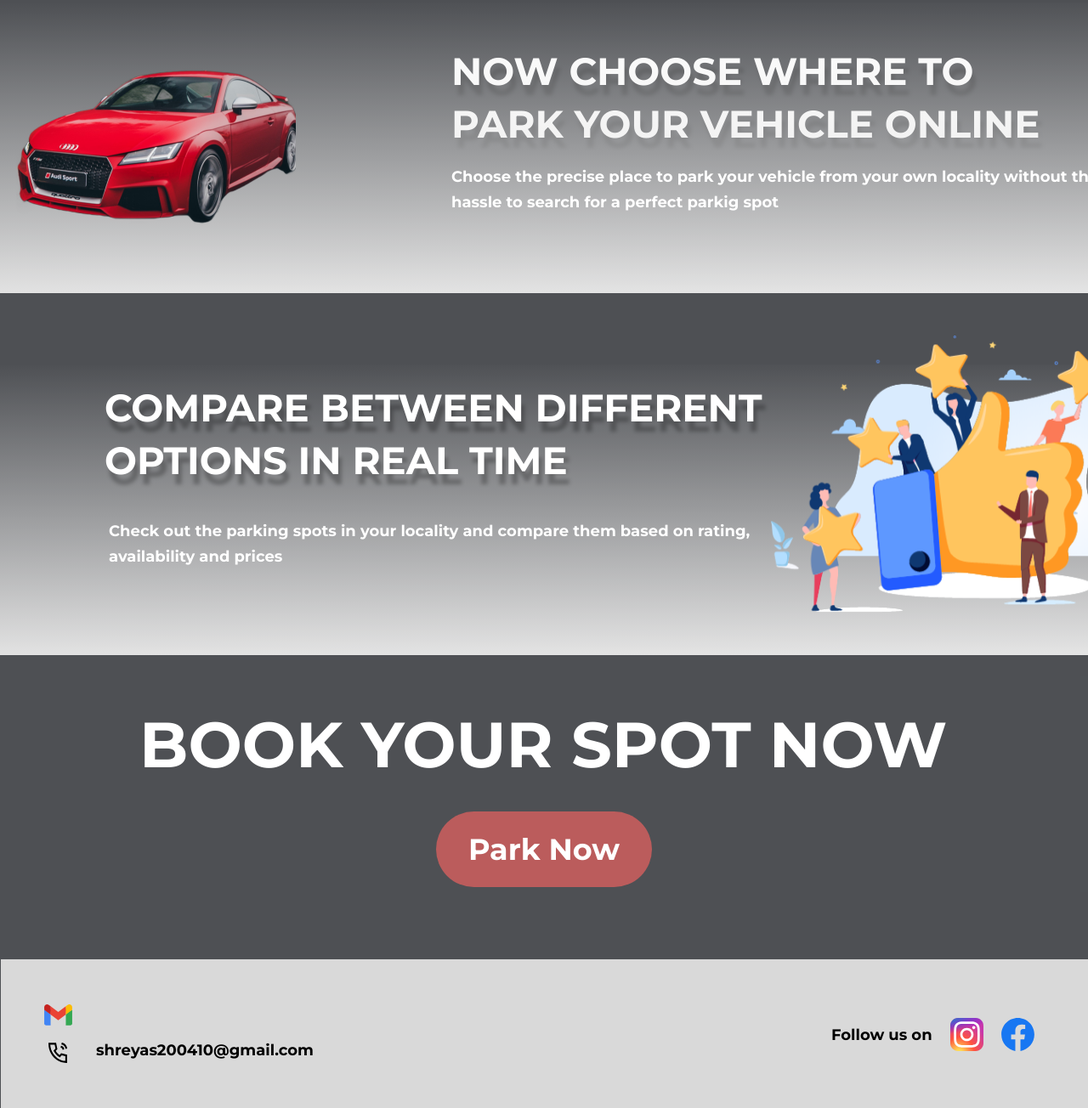
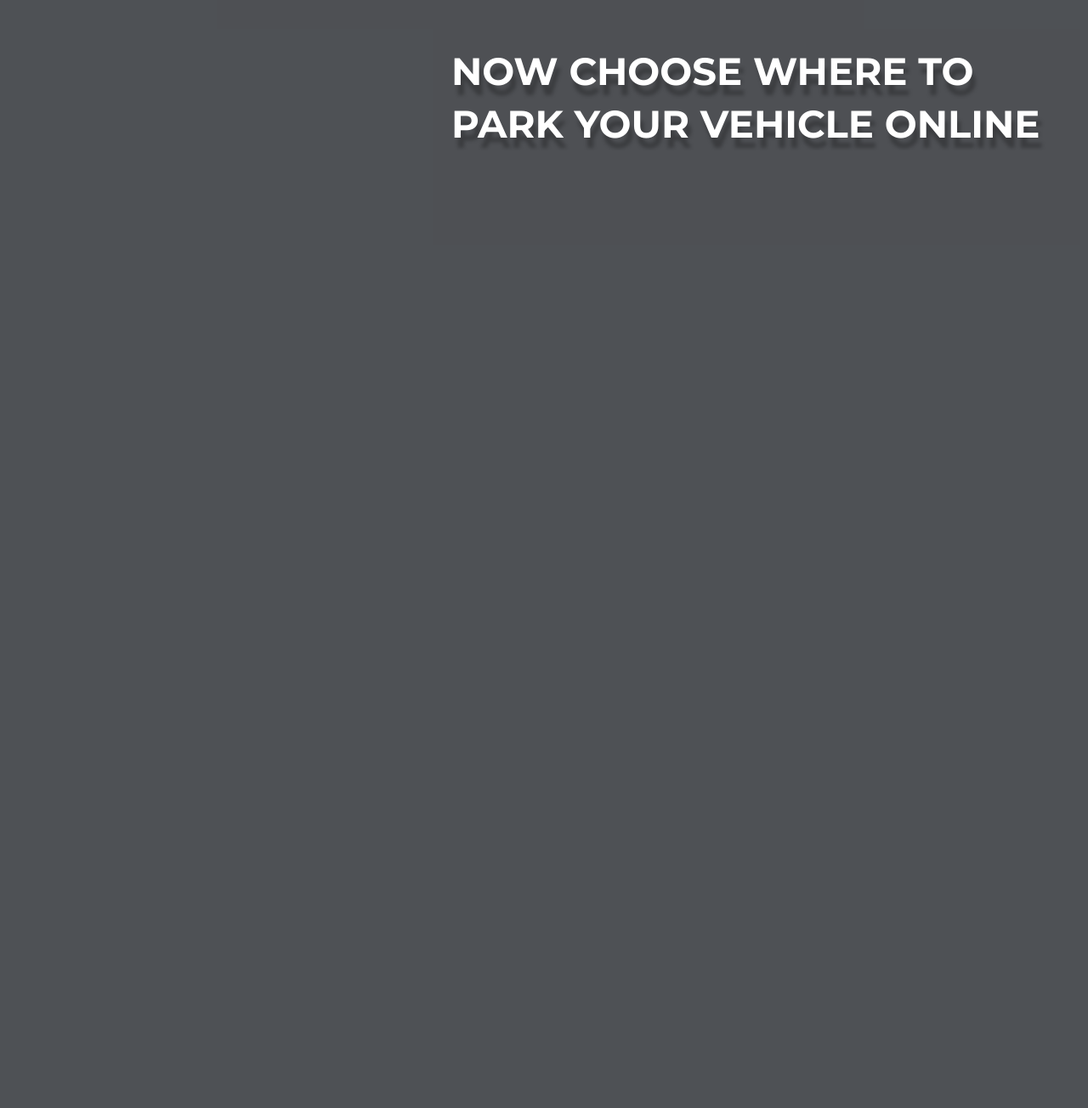
Before and after one commit to Shreyas521032/Parking-Management-System, a website built with Parcel: page homepage.html in a window 1280 px wide. Shown: the part 221-1525 px from the top of the page at 85% size. Built offline with nearby package versions, Linux system fonts and the light colour scheme; a web font is replaced by a local one.

Commit message:
Update homepage.html

```diff
--- a/homepage.html
+++ b/homepage.html
@@ -1,10 +1,9 @@
 <!DOCTYPE html>
-<html>
+<html lang="en">
   <head>
-
-
     <meta charset="utf-8" />
     <meta name="viewport" content="initial-scale=1, width=device-width" />
+    <title>Parking Management</title>
 
     <link rel="stylesheet" href="./global.css" />
     <link rel="stylesheet" href="./homepage.css" />
@@ -14,18 +13,21 @@
     />
     <link
       rel="stylesheet"
-      href="https://fonts.googleapis.com/css2?family=Francois One:wght@400&display=swap"
+      href="https://fonts.googleapis.com/css2?family=Francois+One&display=swap"
     />
   </head>
   <body>
     <div class="desktop-1">
       <section class="background"></section>
+
       <div class="frame">
         <h1 class="now-choose-where">
           NOW CHOOSE WHERE TO PARK YOUR VEHICLE ONLINE
         </h1>
       </div>
+
       <div class="frame1"></div>
+
       <div class="frame2">
         <nav class="menu">
           <button class="menu-button">MENU</button>
@@ -34,85 +36,6 @@
           <button class="menu-button">MEMBERSHIP</button>
         </nav>
       </div>
-      <section class="heading"></section>
-      <div class="frame3">
-        <section class="heading-wrapper">
-          <div class="heading1">
-            <h1 class="smart-parking-for">SMART PARKING FOR SMART CITY</h1>
-          </div>
-        </section>
-      </div>
-      <div class="frame4">
-        <section class="frame-child"></section>
-      </div>
-      <div class="frame5">
-        <section class="frame-item"></section>
-      </div>
-      <div class="frame6">
-        <b class="choose-the-precise"
-          >Choose the precise place to park your vehicle from your own locality
-          without the hassle to search for a perfect parkig spot</b
-        >
-      </div>
-      <div class="frame7">
-        <img
-          class="unsplashxpcuyaztpli-icon"
-          alt=""
-          src="./Public/unsplashxpcuyaztpli@2x.png"
-        />
-      </div>
-      <div class="frame8">
-        <img
-          class="customersatisfaction-1-icon"
-          alt=""
-          src="./Public/customersatisfaction-1@2x.png"
-        />
-
-        <h1 class="compare-between-different">
-          COMPARE BETWEEN DIFFERENT OPTIONS IN REAL TIME
-        </h1>
-        <div class="frame9">
-          <b class="check-out-the"
-            >Check out the parking spots in your locality and compare them based
-            on rating, availability and prices</b
-          >
-        </div>
-      </div>
-      <div class="frame10">
-        <section class="book-your-spot">BOOK YOUR SPOT NOW</section>
-      </div>
-      <div class="park-now-button">
-        <button class="park-now-wrapper" onclick="window.location.href = './map.html';">
-          <b class="park-now">Park Now</b>
-        </button>
-      </div>
-      <div class="bottom-frame">
-        <section class="bottom-frame-child"></section>
-      </div>
-      <div class="frame11">
-        <b class="mangleshgmailcom-91-9156974-container">
-          <p class="mangleshgmailcom">shreyas200410@gmail.com</p>
-          <p class="mangleshgmailcom"></p>
-        </b>
-      </div>
-      <div class="frame-parent">
-        <div class="frame12">
-          <img
-            class="logosgoogle-gmail-icon"
-            alt=""
-            src="./Public/logosgooglegmail.svg"
-          />
-        </div>
-        <img class="frame-icon1" alt="" src="./Public/frame1.svg" />
-      </div>
-      <div class="frame13">
-        <div class="follow-us-on-parent">
-          <b class="customer-care">Follow us on </b>
-          <img class="group-icon" alt="" src="./Public/group.svg" />
-
-          <img class="vector-icon" alt="" src="./Public/vector1.svg" />
-        </div>
-      </div>
     </div>
   </body>
 </html>
```
